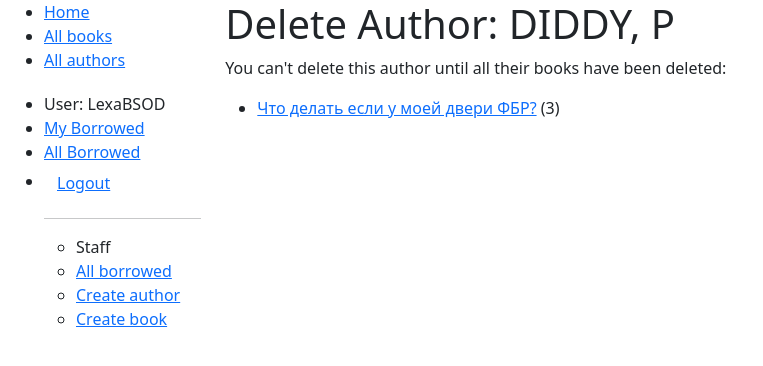
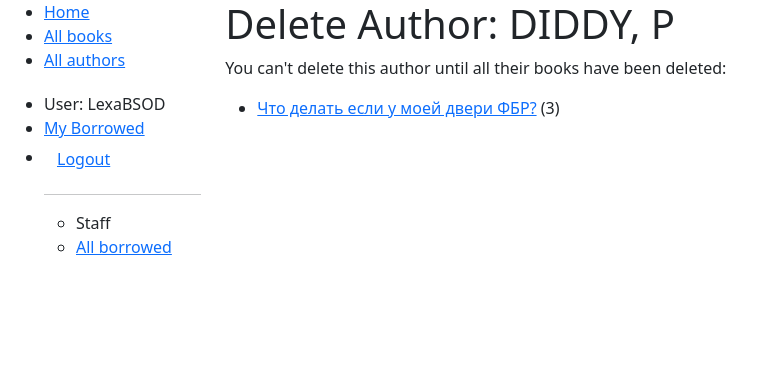
Before and after one commit to bllemo/Cursach, a Django app: page /catalog/author/1/delete/ in a window 1280 px wide. Shown: the top 366 px of the page, without its empty margins (0-763 px from the left). Run offline with Django 3.2, Linux system fonts and the light colour scheme; a user stored in the database is signed in; data comes from the database, SQL or seed files in the repository.

Commit message:
step 9 almost

```diff
--- a/templates/base_generic.html
+++ b/templates/base_generic.html
@@ -24,9 +24,6 @@
    <li style="margin-top: 20px">User: {{ user.get_username }}</li>
 
    <li><a href="{% url 'my-borrowed' %}">My Borrowed</a></li>
-    {% if perms.catalog.can_mark_returned %}
-      <li><a href="{% url 'all-borrowed' %}">All Borrowed</a></li>
-    {% endif %}
 
    <li>
      <form id="logout-form" method="post" action="{% url 'admin:logout' %}">
@@ -38,19 +35,19 @@
    <li style="margin-top: 20px"><a href="{% url 'login' %}?next={{ request.path }}">Login</a></li>
    {% endif %}
 
-            {% if user.is_staff %}
+          {% if user.is_staff %}
 <hr>
 <ul class="sidebar-nav">
   <li>Staff</li>
   {% if perms.catalog.can_mark_returned %}
     <li><a href="{% url 'all-borrowed' %}">All borrowed</a></li>
   {% endif %}
-  {% if perms.catalog.add_author %}
-    <li><a href="{% url 'author-create' %}">Create author</a></li>
-  {% endif %}
-  {% if perms.catalog.add_book %}
-    <li><a href="{% url 'book-create' %}">Create book</a></li>
-  {% endif %}
+{#  {% if perms.catalog.add_author %}#}
+{#    <li><a href="{% url 'author-create' %}">Create author</a></li>#}
+{#  {% endif %}#}
+{#  {% if perms.catalog.add_book %}#}
+{#    <li><a href="{% url 'book-create' %}">Create book</a></li>#}
+{#  {% endif %}#}
 </ul>
 {% endif %}
 
```
Also changed, not shown: catalog/tests/test_module.py (added, +23 -0 lines), catalog/tests/__init__.py (added), catalog/tests/test_forms.py (added), catalog/tests/test_views.py (added).
